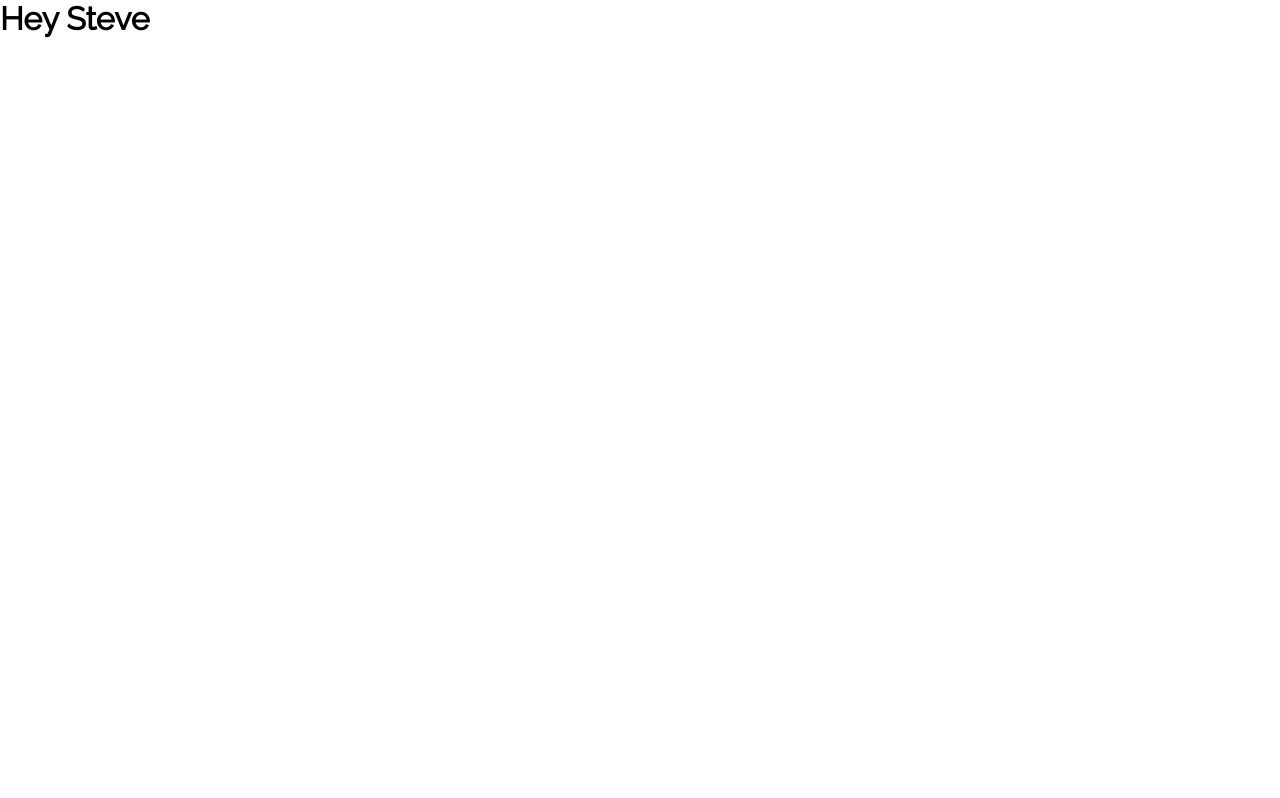
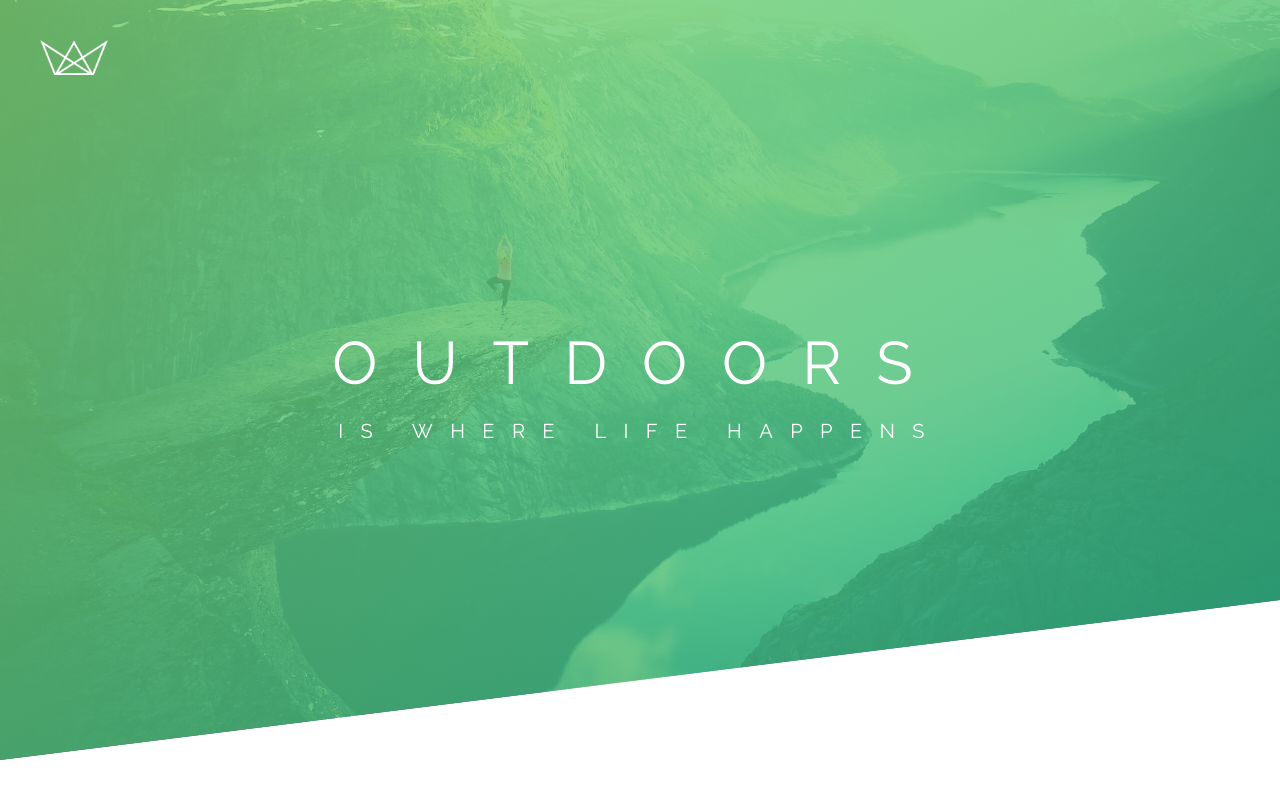
Before and after one commit to official-stevie/neuters-cloned, a plain HTML site: page index.html in a window 1280 px wide. Drawn offline with Linux system fonts and the light colour scheme.

Commit message:
Through with adding the image, gradient and polygon values

```diff
--- a/css/style.css
+++ b/css/style.css
@@ -6,4 +6,48 @@
 }
 body {
   font-family: 'Raleway', sans-serif;
+  font size: 16px;
+  font-weight: 400;
+  line-height: 1.7;
 }
+
+/* Header styles */
+.header {
+  height: 95vh;
+  background-image: linear-gradient(
+    to right bottom,rgba(126,213,111,0.8),
+    rgba(40,180,131,0.8)
+  ),url('../images/hero.jpg');
+  background-size: cover;
+  background-position: top;
+  clip-path: polygon(0 0, 100% 0, 100% 75vh, 0 100%);
+  position: relative;
+  display: flex;
+  align-items: center;
+  justify-content: center;
+  text-align: center;
+}
+.logo-box {
+  position: absolute;
+  top: 40px;
+  left: 40px;
+}
+.logo {
+  height: 35px;
+}
+.heading-primary {
+  text-transform: uppercase;
+  color: #fff;
+}
+.heading-primary-main {
+  display: block;
+  font-size: 60px;
+  letter-spacing: 35px;
+  font-weight: 400;
+}
+.heading-primary-secondary {
+  display: block;
+  font-size: 20px;
+  letter-spacing: 17.4px;
+  font-weight: 400
+}
--- a/index.html
+++ b/index.html
@@ -13,6 +13,17 @@
     <title>Natours | Exciting tours for adventerous people</title>
   </head>
   <body>
-    <h1>Hey Steve</h1>
+
+    <!-- Container Containing Background Image -->
+    <header class = "header">
+      <div class = "logo-box">
+        <img src = "images/logo-white.png" alt = "logo" class = "logo" />
+      </div>
+
+      <h1 class = "heading-primary">
+        <span class = "heading-primary-main">Outdoors</span>
+        <span class = "heading-primary-secondary">is where life happens</span>
+      </h1>
+    </header>
   </body>
 </html>
```
